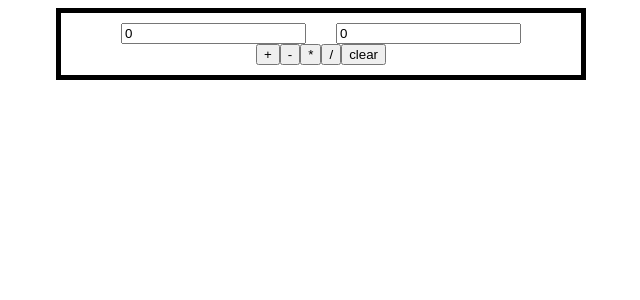
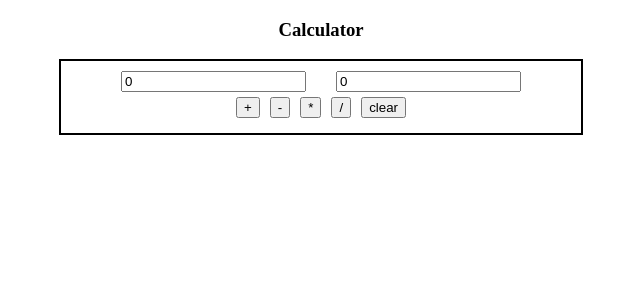
Before and after one commit to Vibatious/angular_excercise, an Angular app in the folder calcExcercise/: page / in a window 1280 px wide. Shown: the top 300 px of the page, without its empty margins (319-959 px from the left). Built offline with nearby package versions, Linux system fonts and the light colour scheme.

Commit message:
Minor Changes

```diff
--- a/calcExcercise/src/app/app.component.css
+++ b/calcExcercise/src/app/app.component.css
@@ -1,8 +1,11 @@
+h3{
+  text-align: center;
+}
 #container{
   width: 500px;
   margin: 0 auto;
   text-align: center;
-  border: 5px black solid;
+  border: 2px black solid;
   padding: 10px;
   align-content: center
 }
@@ -13,3 +16,6 @@
   width: 30px;
   display: inherit;
 }
+input[type='button']{
+  margin: 5px;
+}
--- a/calcExcercise/src/app/app.component.html
+++ b/calcExcercise/src/app/app.component.html
@@ -1,3 +1,4 @@
+<h3>Calculator</h3>
 <div id="container">
   <div id="operands">
       <input type="text"  [(ngModel)]='num1'/>
--- a/calcExcercise/src/app/app.component.ts
+++ b/calcExcercise/src/app/app.component.ts
@@ -12,6 +12,7 @@ export class AppComponent {
   num1 :number = 0;
   num2 :number = 0;
   answer:number = 0;
+
   operation = (op) => {
     switch(op){
       case 'add': this.answer = Number(this.num1)+ Number(this.num2);
@@ -20,23 +21,31 @@ export class AppComponent {
                   this.display = 'inline-block';
                   }
               break;
+
       case 'sub': this.answer = Number(this.num1) - Number(this.num2);
                   this.op_sign = "-";
                   if(this.display == 'none'){
                   this.display = 'inline-block';
                   }
               break;
+
       case 'mul': this.answer = Number(this.num1) * Number(this.num2);
                   this.op_sign = "*";
                   if(this.display == 'none'){
                   this.display = 'inline-block';
                   }
               break;
-      case 'div': this.answer = Number(this.num1) / Number(this.num2);
-                  this.op_sign = "/";
-                  if(this.display == 'none'){
-                  this.display = 'inline-block';
+
+      case 'div': if(this.num2 !== 0){
+                    this.answer = Number(this.num1) / Number(this.num2);
+                    this.op_sign = "/";
+                    if(this.display == 'none'){
+                    this.display = 'inline-block';
+                   }
+                  }else{
+                    console.log(alert("divisor cannot be zero"));
                   }
+
               break;
       case 'clear':this.op_sign = "op";
                   this.answer=this.num1=this.num2=0;
```
